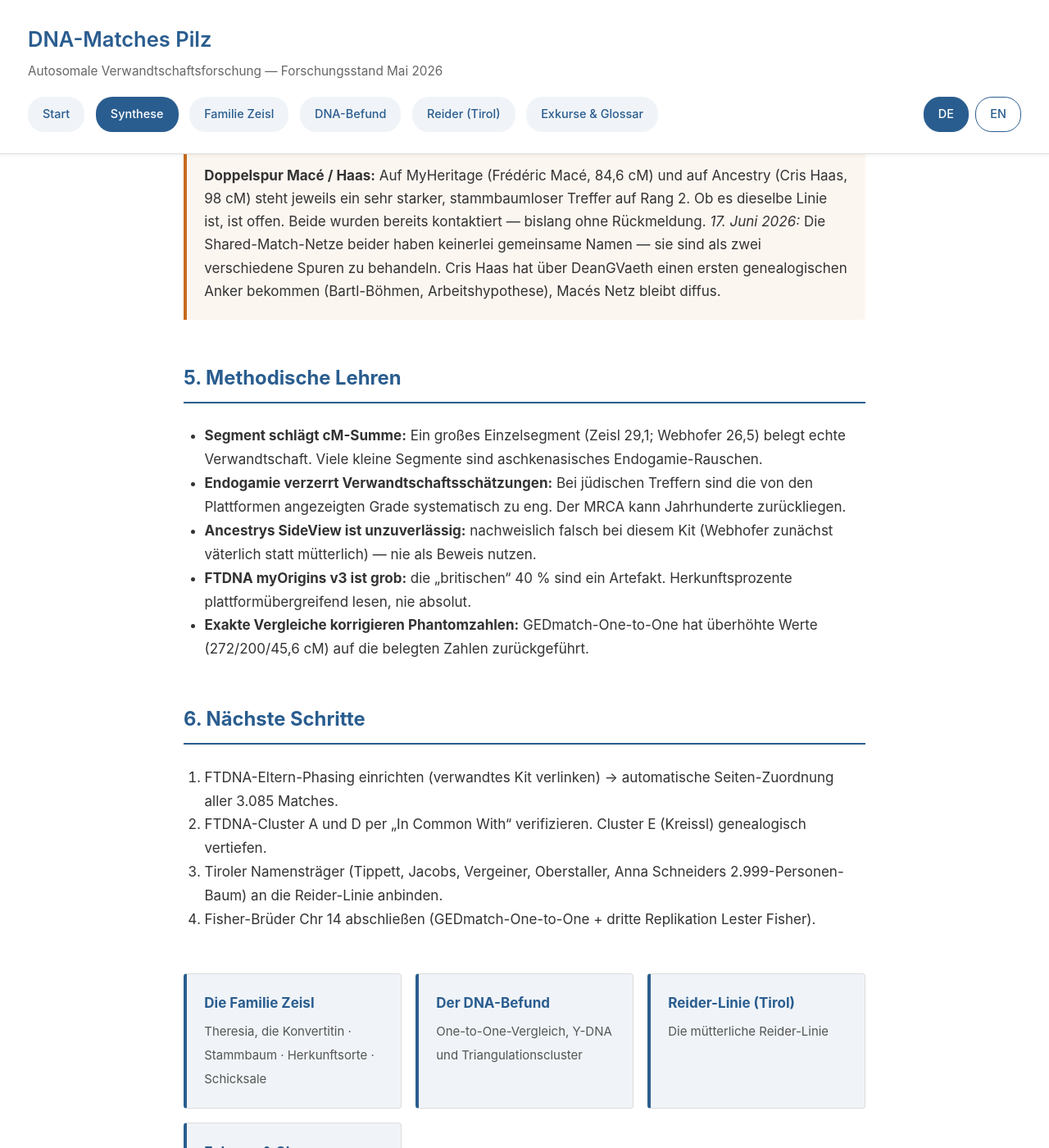
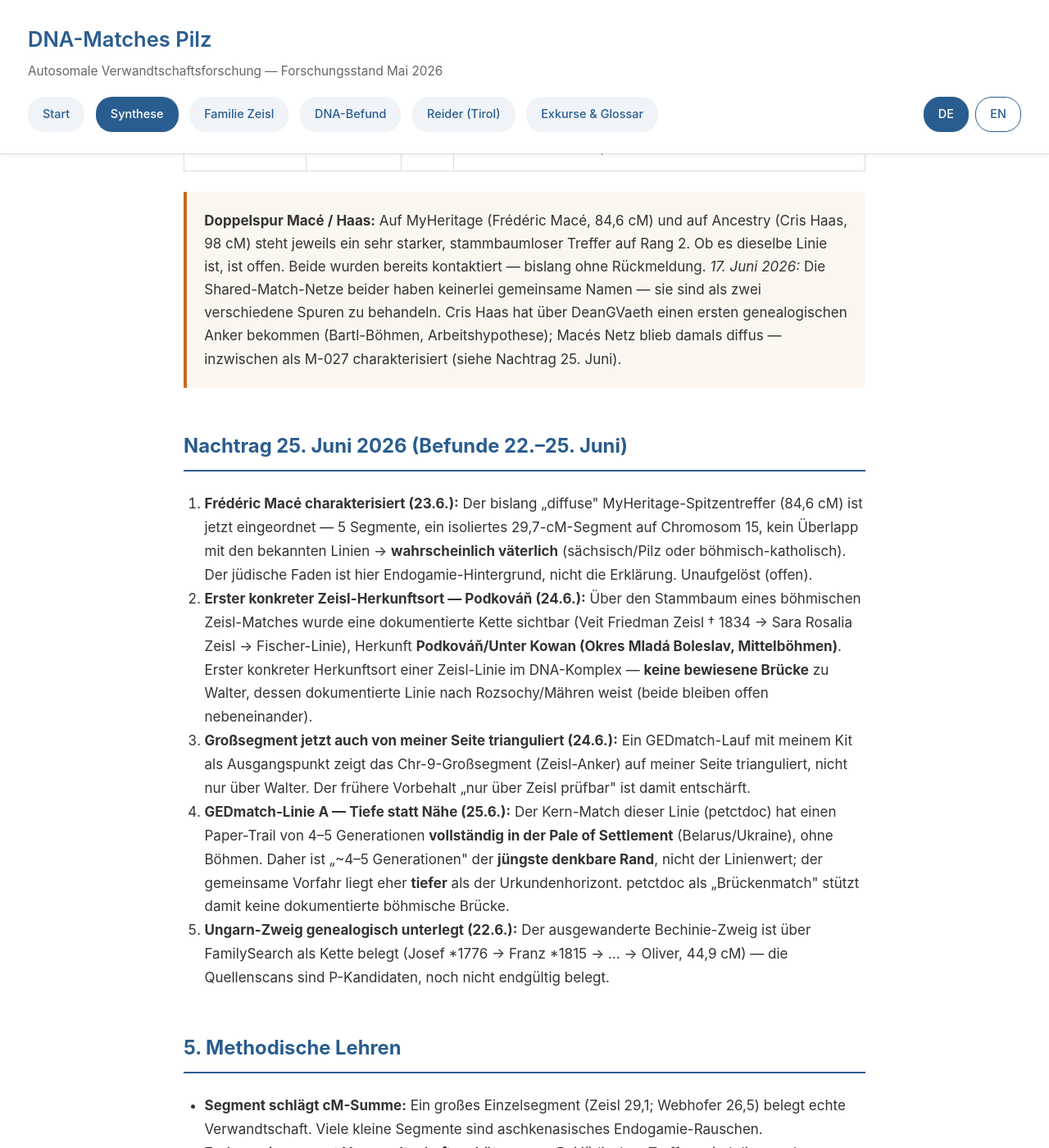
Before and after one commit to pilzchronik/dna-matches, a Jekyll site: the page built from synthese.html, in a window 1280 px wide and 1400 px high, scrolled down 4361 px. Shown: the whole window at 82% size. Built offline with Jekyll 4.4.1, drawn with Linux system fonts in a browser that asks for light colours; some of the changed text lies outside the part shown.

Commit message:
: ein kompakter, datierter Block „Nachtrag 25. Juni 2026" auf der Synthese-Seite (nach den offenen Spitzentreffern), plus die Macé-Zeile und das Stand-Datum aktualisiert

```diff
--- a/synthese.html
+++ b/synthese.html
@@ -9,7 +9,7 @@ en_url: /en/synthese.html
 ---
         <section id="worum">
             <h2>DNA-Gesamtsynthese über alle Plattformen</h2>
-            <p style="color:#666;margin-bottom:1rem;">Wolfgang Pilz · MyHeritage · AncestryDNA · FamilyTreeDNA · GEDmatch · Stand: 13. Juni 2026 · Nachtrag 17. Juni 2026 · Dach-Dokument zu den vier Einzelanalysen</p>
+            <p style="color:#666;margin-bottom:1rem;">Wolfgang Pilz · MyHeritage · AncestryDNA · FamilyTreeDNA · GEDmatch · Stand: 13. Juni 2026 · Nachträge 17. + 25. Juni 2026 · Dach-Dokument zu den vier Einzelanalysen</p>
 
             <p>Diese Seite führt die vier separaten Plattform-Analysen (MyHeritage, AncestryDNA, FamilyTreeDNA, GEDmatch) zu einem Gesamtbild zusammen. Sie nennt die gesicherten Abstammungslinien, die noch offenen Spitzentreffer und die methodischen Lehren — und dient als Einstieg in die vier Einzeldokumente.</p>
 
@@ -97,7 +97,7 @@ en_url: /en/synthese.html
                     <tr><th>Treffer</th><th>Plattform</th><th>cM</th><th>Status</th></tr>
                 </thead>
                 <tbody>
-                    <tr><td>Frédéric Macé</td><td>MyHeritage</td><td>84,6</td><td>#2 gesamt, kein Stammbaum — kontaktiert, keine Rückmeldung; 17.6.: Shared-Match-Netz diffus, keiner Linie zuzuordnen</td></tr>
+                    <tr><td>Frédéric Macé</td><td>MyHeritage</td><td>84,6</td><td>#2 gesamt, kein Stammbaum — kontaktiert, keine Rückmeldung; 23.6. charakterisiert: 5 Segmente, isoliertes 29,7-cM-Chr-15-Segment, wahrscheinlich väterlich (Nachtrag 25.6.)</td></tr>
                     <tr><td>Cris Haas</td><td>Ancestry</td><td>98</td><td>#2 gesamt, kein Baum/keine Seite — kontaktiert, keine Rückmeldung; 17.6.: Cluster-Anker Bartl-Böhmen (Arbeitshypothese)</td></tr>
                     <tr><td>Frank Teichert</td><td>Ancestry</td><td>53</td><td>17.6.: 2. väterlich tendierender Cluster (Risenhoover/Sheibeneker), distinkt von Cris Haas</td></tr>
                     <tr><td>Sandra Damari</td><td>MyHeritage</td><td>49,1</td><td>großes Segment, NICHT Bechinie; 17.6. eingeordnet: aschkenasisch (Endogamie-Pile-up, 1.208 Shared)</td></tr>
@@ -108,8 +108,19 @@ en_url: /en/synthese.html
             </table>
 
             <div class="fact-box warm">
-                <strong>Doppelspur Macé / Haas:</strong> Auf MyHeritage (Frédéric Macé, 84,6&nbsp;cM) und auf Ancestry (Cris Haas, 98&nbsp;cM) steht jeweils ein sehr starker, stammbaumloser Treffer auf Rang&nbsp;2. Ob es dieselbe Linie ist, ist offen. Beide wurden bereits kontaktiert — bislang ohne Rückmeldung. <em>17. Juni 2026:</em> Die Shared-Match-Netze beider haben keinerlei gemeinsame Namen — sie sind als zwei verschiedene Spuren zu behandeln. Cris Haas hat über DeanGVaeth einen ersten genealogischen Anker bekommen (Bartl-Böhmen, Arbeitshypothese), Macés Netz bleibt diffus.
+                <strong>Doppelspur Macé / Haas:</strong> Auf MyHeritage (Frédéric Macé, 84,6&nbsp;cM) und auf Ancestry (Cris Haas, 98&nbsp;cM) steht jeweils ein sehr starker, stammbaumloser Treffer auf Rang&nbsp;2. Ob es dieselbe Linie ist, ist offen. Beide wurden bereits kontaktiert — bislang ohne Rückmeldung. <em>17. Juni 2026:</em> Die Shared-Match-Netze beider haben keinerlei gemeinsame Namen — sie sind als zwei verschiedene Spuren zu behandeln. Cris Haas hat über DeanGVaeth einen ersten genealogischen Anker bekommen (Bartl-Böhmen, Arbeitshypothese); Macés Netz blieb damals diffus — inzwischen als M-027 charakterisiert (siehe Nachtrag 25. Juni).
             </div>
+        </section>
+
+        <section id="nachtrag-25juni">
+            <h2>Nachtrag 25. Juni 2026 (Befunde 22.–25. Juni)</h2>
+            <ol style="margin-left:1.5rem;line-height:1.7;">
+                <li><strong>Frédéric Macé charakterisiert (23.6.):</strong> Der bislang „diffuse" MyHeritage-Spitzentreffer (84,6&nbsp;cM) ist jetzt eingeordnet — 5 Segmente, ein isoliertes 29,7-cM-Segment auf Chromosom&nbsp;15, kein Überlapp mit den bekannten Linien → <strong>wahrscheinlich väterlich</strong> (sächsisch/Pilz oder böhmisch-katholisch). Der jüdische Faden ist hier Endogamie-Hintergrund, nicht die Erklärung. Unaufgelöst (offen).</li>
+                <li><strong>Erster konkreter Zeisl-Herkunftsort — Podkováň (24.6.):</strong> Über den Stammbaum eines böhmischen Zeisl-Matches wurde eine dokumentierte Kette sichtbar (Veit Friedman Zeisl † 1834 → Sara Rosalia Zeisl → Fischer-Linie), Herkunft <strong>Podkováň/Unter Kowan (Okres Mladá Boleslav, Mittelböhmen)</strong>. Erster konkreter Herkunftsort einer Zeisl-Linie im DNA-Komplex — <strong>keine bewiesene Brücke</strong> zu Walter, dessen dokumentierte Linie nach Rozsochy/Mähren weist (beide bleiben offen nebeneinander).</li>
+                <li><strong>Großsegment jetzt auch von meiner Seite trianguliert (24.6.):</strong> Ein GEDmatch-Lauf mit meinem Kit als Ausgangspunkt zeigt das Chr-9-Großsegment (Zeisl-Anker) auf meiner Seite trianguliert, nicht nur über Walter. Der frühere Vorbehalt „nur über Zeisl prüfbar" ist damit entschärft.</li>
+                <li><strong>GEDmatch-Linie A — Tiefe statt Nähe (25.6.):</strong> Der Kern-Match dieser Linie (petctdoc) hat einen Paper-Trail von 4–5 Generationen <strong>vollständig in der Pale of Settlement</strong> (Belarus/Ukraine), ohne Böhmen. Daher ist „~4–5 Generationen" der <strong>jüngste denkbare Rand</strong>, nicht der Linienwert; der gemeinsame Vorfahr liegt eher <strong>tiefer</strong> als der Urkundenhorizont. petctdoc als „Brückenmatch" stützt damit keine dokumentierte böhmische Brücke.</li>
+                <li><strong>Ungarn-Zweig genealogisch unterlegt (22.6.):</strong> Der ausgewanderte Bechinie-Zweig ist über FamilySearch als Kette belegt (Josef *1776 → Franz *1815 → … → Oliver, 44,9&nbsp;cM) — die Quellenscans sind P-Kandidaten, noch nicht endgültig belegt.</li>
+            </ol>
         </section>
 
         <section id="lehren">
```
Also changed, not shown: en/synthese.html (+14 -3 lines).
